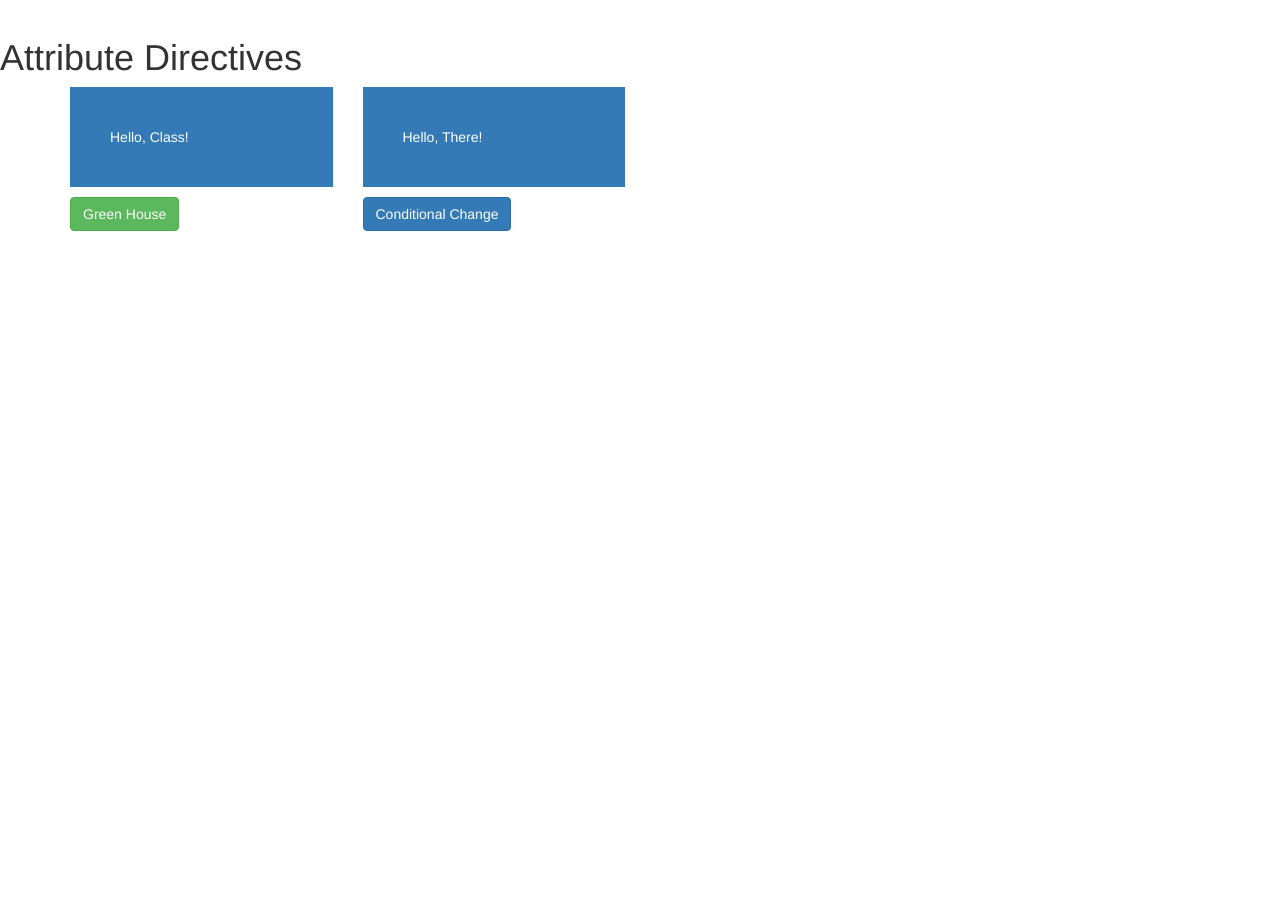
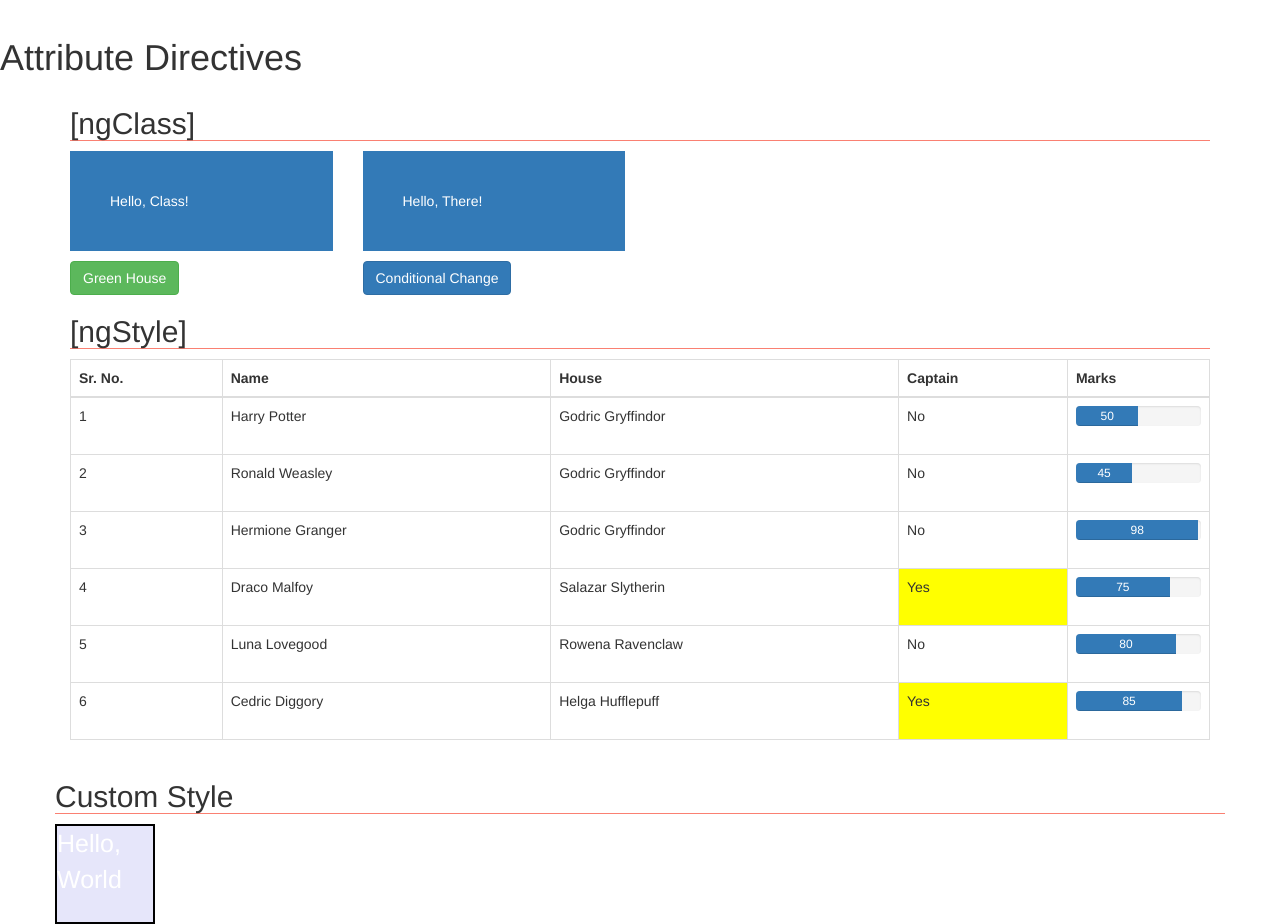
Before and after one commit to mrmSyd/angular-practice-projects, an Angular app in the folder angular18-practice/: page / in a window 1280 px wide. Shown: the part 716-1640 px from the top of the page. Before the commit the page ends 947 px from the top, so only its background shows below. Built offline with nearby package versions, Linux system fonts and the light colour scheme.

Commit message:
Attribute Directive: [ngStyle]

```diff
--- a/angular18-practice/src/app/Components/Directives/attribute-directive/attribute-directive.component.html
+++ b/angular18-practice/src/app/Components/Directives/attribute-directive/attribute-directive.component.html
@@ -1,6 +1,7 @@
 <div>
     <h1>Attribute Directives</h1>
     <div class="container">
+        <h2>[ngClass]</h2>
         <div class="row">
             <div class="col-sm-3">
                 <div [ngClass]="bgHouseColor" class="p-4">
@@ -22,4 +23,42 @@
             </div>
         </div>
     </div>
+    <div class="container">
+        <h2>[ngStyle]</h2>
+        <table class="table table-bordered">
+            <thead>
+                <tr>
+                    <th>Sr. No.</th>
+                    <th>Name</th>
+                    <th>House</th>
+                    <th>Captain</th>
+                    <th>Marks</th>
+                </tr>
+            </thead>
+            <tbody>
+                <tr *ngFor="let data of studentList; let index=index;">
+                    <td>{{index + 1}}</td>
+                    <td>{{data.name}}</td>
+                    <td>{{data.house}}</td>
+                    <!-- <td>{{data.isCaptain ? 'Yes' : 'No'}}</td> -->
+                    <td [ngStyle]="{'background-color' : data.isCaptain ? 'yellow' : '' }">
+                        <span *ngIf="data.isCaptain">Yes</span>
+                        <span *ngIf="!data.isCaptain">No</span>
+                    </td>
+                    <td>
+                        <div class="progress">
+                            <div class="progress-bar" [ngStyle]="{'width': data.marks + '%'}">{{data.marks}}</div>
+                        </div>
+                    </td>
+                </tr>
+            </tbody>
+        </table>
+
+        <div class="row">
+            <h2>Custom Style</h2>
+            <div [ngStyle]="customStyle">
+                Hello, World
+            </div>
+        </div>
+    </div>
 </div>
--- a/angular18-practice/src/app/Components/Directives/attribute-directive/attribute-directive.component.ts
+++ b/angular18-practice/src/app/Components/Directives/attribute-directive/attribute-directive.component.ts
@@ -12,6 +12,22 @@ export class AttributeDirectiveComponent {
 
   bgHouseColor = "bg-primary";
   isGreenHouse = false;
+  studentList: any[] = [
+    { name: 'Harry Potter', house: 'Godric Gryffindor', isCaptain: false, marks: 50},
+    { name: 'Ronald Weasley', house: 'Godric Gryffindor', isCaptain: false, marks: 45 },
+    { name: 'Hermione Granger', house: 'Godric Gryffindor', isCaptain: false, marks: 98 },
+    { name: 'Draco Malfoy', house: 'Salazar Slytherin', isCaptain: true, marks: 75 },
+    { name: 'Luna Lovegood', house: 'Rowena Ravenclaw', isCaptain: false, marks: 80 },
+    { name: 'Cedric Diggory', house: 'Helga Hufflepuff', isCaptain: true, marks: 85 },
+  ]
+  customStyle: any = {
+    'color': 'white',
+    'background-color': 'lavender',
+    'width': '100px',
+    'height': '100px',
+    'font-size': '25px',
+    'border': '2px solid black'
+  }
 
   changeHouse(){
     this.bgHouseColor = "bg-success";
```
